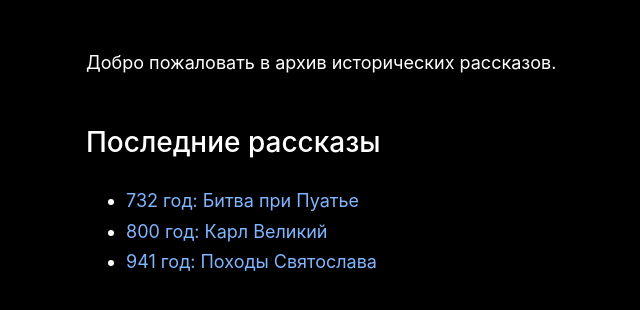
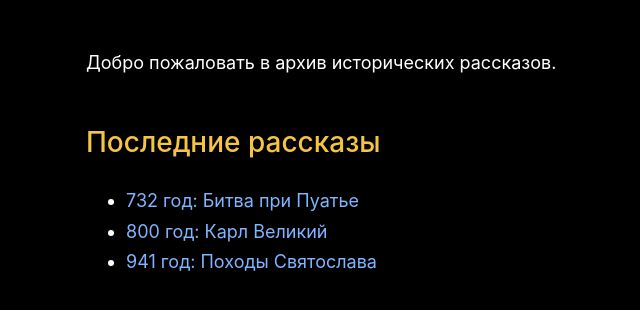
Before and after one commit to ba1amut/obed-s-istoriey, a Jekyll site: the page built from index.md, in a window 1280 px wide. Shown: the top 310 px of the page, without its empty margins (154-794 px from the left). Built offline with Jekyll 4.4.1, drawn with Linux system fonts in a browser that asks for light colours; our own code applies the rules of GitHub Pages for plain Markdown files.

Commit message:
дополнительное исправление default.html

```diff
--- a/assets/css/dark-theme.css
+++ b/assets/css/dark-theme.css
@@ -20,12 +20,14 @@ h1 {
   border-bottom: 1px solid #333 !important;
   padding-bottom: 15px !important;
   margin-bottom: 30px !important;
+  color: #ffd700 !important;
 }
 
 h2 {
   font-size: 28px !important;
   margin-top: 40px !important;
   margin-bottom: 20px !important;
+  color: #f5c542 !important;
 }
 
 h3 {
```
